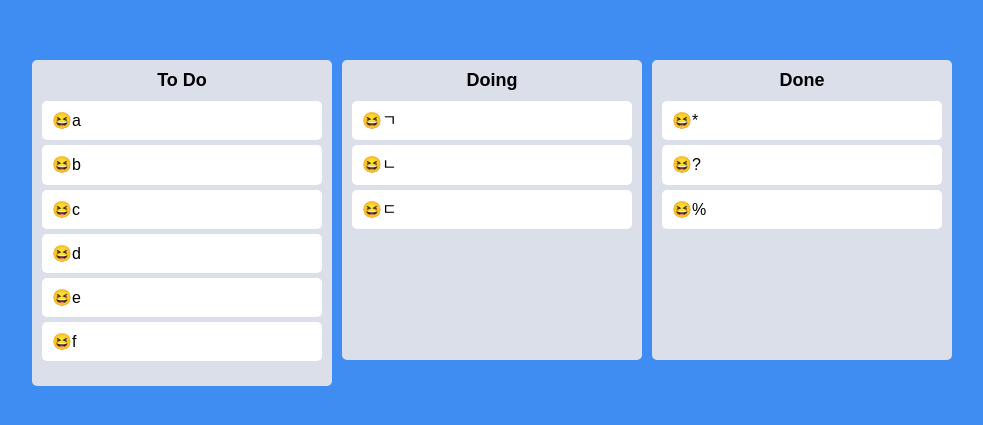
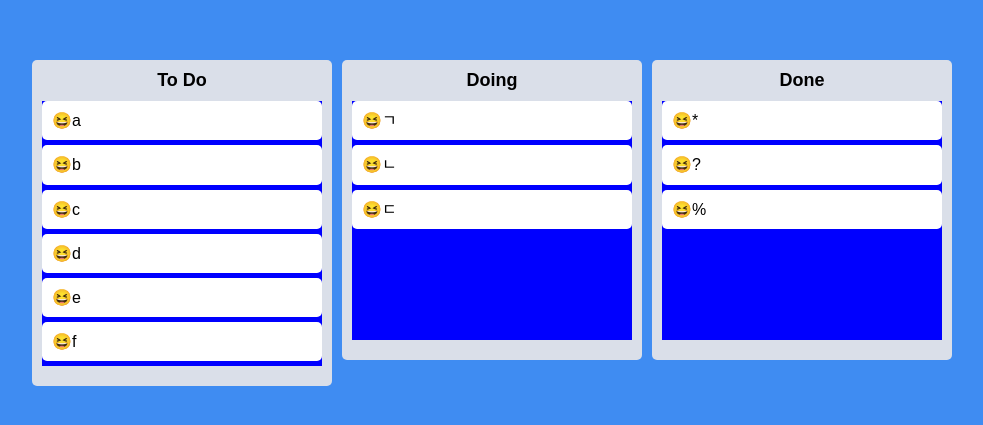
Before and after one commit to yoonjong-park/make-boards-using-react-beautiful-dnd, a React (Create React App) app: page / in a window 1280 px wide. Shown: the part 177-602 px from the top of the page, without its empty margins (148-1131 px from the left). Built offline with nearby package versions, Linux system fonts and the light colour scheme.

Commit message:
ADD snapshop isDraggingOver, draggingFromThisWith

```diff
--- a/src/Components/Board.tsx
+++ b/src/Components/Board.tsx
@@ -10,6 +10,8 @@
   background-color: ${props => props.theme.boardColor};
   border-radius: 5px;
   min-height: 300px;
+  display: flex;
+  flex-direction: column;
 `;
 
 const Title = styled.h2`
@@ -17,6 +19,18 @@
   font-weight: 600;
   margin-bottom: 10px;
   font-size: 18px;
+`;
+
+interface IAreaProps {
+  isDraggingOver: boolean;
+  isDraggingFromThis: boolean;
+}
+
+const Area = styled.div<IAreaProps>`
+  background-color: ${props =>
+    props.isDraggingOver ? "pink" : props.isDraggingFromThis ? "red" : "blue"};
+  flex-grow: 1;
+  transition: background-color 0.3s ease-in-out;
 `;
 
 interface IBoardProps {
@@ -29,13 +43,17 @@
     <Wrapper>
       <Title>{boardId}</Title>
       <Droppable droppableId={boardId}>
-        {magic => (
-          <div ref={magic.innerRef} {...magic.droppableProps}>
+        {(magic, snapshot) => (
+          <Area
+            isDraggingOver={snapshot.isDraggingOver}
+            isDraggingFromThis={Boolean(snapshot.draggingFromThisWith)}
+            ref={magic.innerRef}
+            {...magic.droppableProps}>
             {toDos.map((toDo, index) => {
               return <DragabbleCard key={toDo} toDo={toDo} index={index} />;
             })}
             {magic.placeholder}
-          </div>
+          </Area>
         )}
       </Droppable>
     </Wrapper>
```
